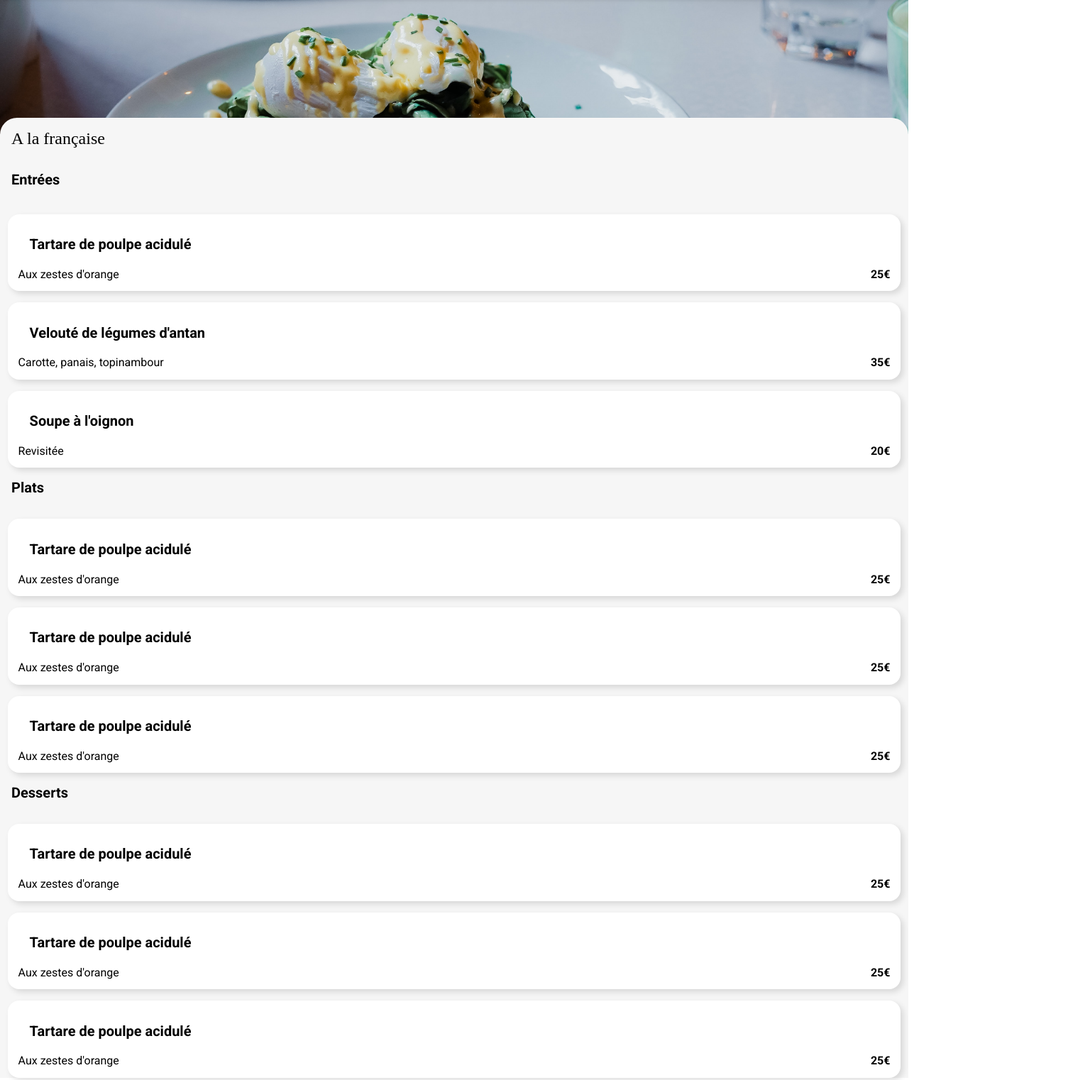
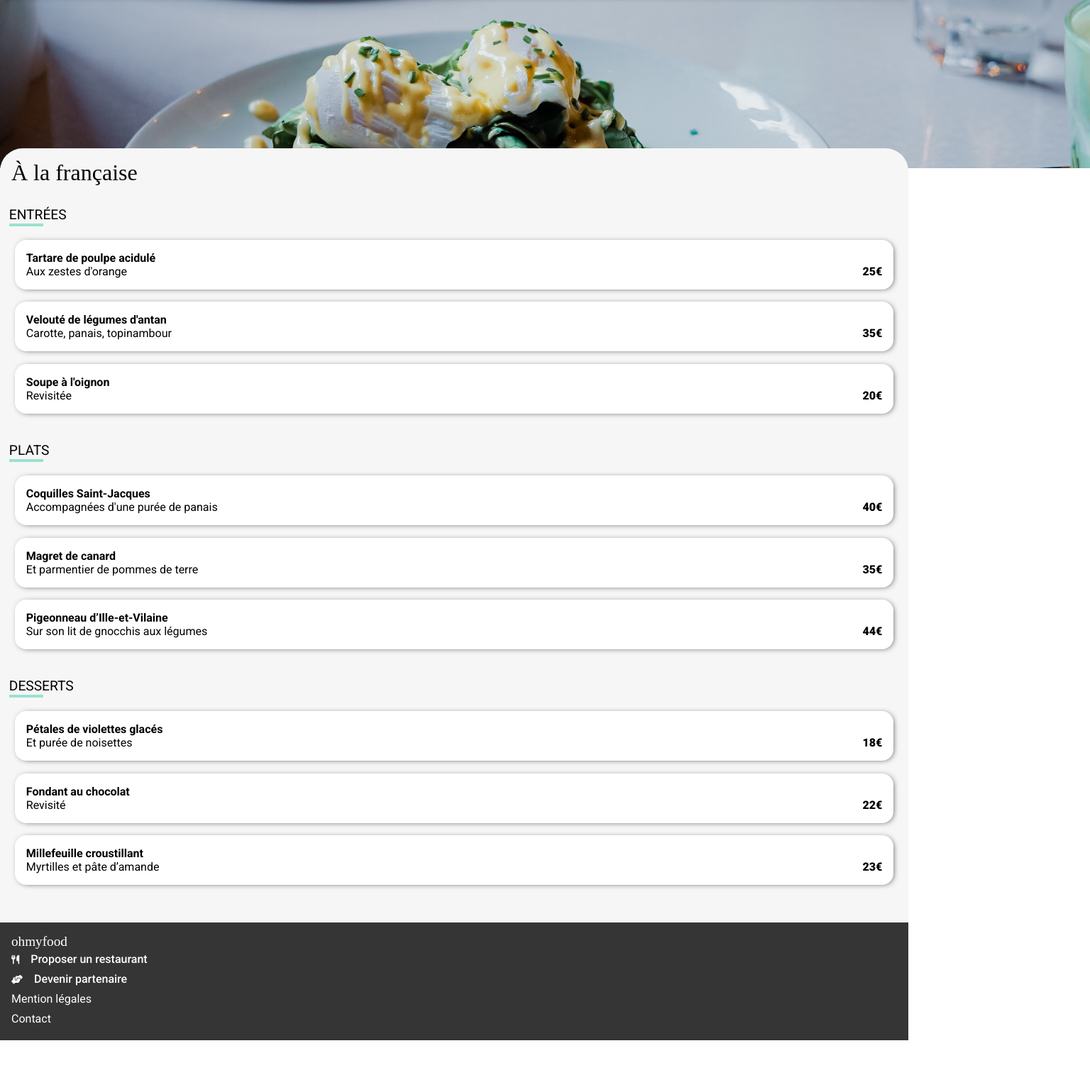
Before and after one commit to boxtoboxyt/OhMyFood, a website: page Menu - À la française.html in a window 1280 px wide. Shown: the part 91-1613 px from the top of the page at 71% size, 1536 px wide, since content can reach past the window. After the commit the page ends 1557 px from the top, so only its background shows below. Drawn offline with Linux system fonts and the light colour scheme; a web font is replaced by a local one.

Commit message:
Modification html + de clarté / animations boutons

```diff
--- a/Menu - À la française.html
+++ b/Menu - À la française.html
@@ -9,8 +9,12 @@
     <title>Oh My Food! RGA</title>
 </head>
 <body>
+
+  <body id="homepage">
+    <div class="loader"></div>
+
     <header class="header">
-        <div class="arrow"><a href="../index.html"><i class="fas fa-arrow-left"></i></a></div>
+        <div class="fleche"><a href="../index.html"><i class="fas fa-arrow-left"></i></a></div>
         <a href="index.html"><h1 class="logo">ohmyfood</h1></a>
     </header>
 
@@ -18,91 +22,134 @@
         <section>
             <img class="menus_img" src="public\img\restaurants\francaise.jpg" alt="">
         </section>
+
+        <div class="restaurant-titre">
+          <h1>À la française</h1>
+        </div>
+
+        <main class="restaurant-section">
+
             <section class="menus">
-            <div class="menus_titre"><h1>A la française</h1></div>
-            <ul class="menu_entree">
 
-                <h3 class="menu_titre">Entrées</h3>
-                <li class="menu">
-                    <h2 class="menu_titre">Tartare de poulpe acidulé</h2>
-                    <div class="menu_info">
+              <div class="menus_categorie">
+                <h3>Entrées</h3>
+
+                <div class="menu_categorie-list">
+                  <div class="menu-infos">
+                    <div class="menu-infos_description">
+                      <h4>Tartare de poulpe acidulé</h4>
                       <p>Aux zestes d'orange</p>
-                        <span><strong>25€</strong></span>
                     </div>
-                </li>
+                    <span class="menu-infos_prix">25€</span>
+                    <div class="menu-infos_validation">
+                        <i class="fa-solid fa-circle-check"></i>
+                    </div>
+                  </div>
 
-                <li class="menu">
-                    <h2 class="menu_titre">Velouté de légumes d'antan</h2>
-                    <div class="menu_info">
+                  <div class="menu-infos">
+                    <div class="menu-infos_description">
+                      <h4>Velouté de légumes d'antan</h4>
                       <p>Carotte, panais, topinambour</p>
-                        <span><strong>35€</strong></span>
                     </div>
-                </li>
+                    <span class="menu-infos_prix">35€</span>
+                    <div class="menu-infos_validation">
+                        <i class="fa-solid fa-circle-check"></i>
+                    </div>
+                  </div>
 
-                <li class="menu">
-                    <h2 class="menu_titre">Soupe à l'oignon
-                    </h2>
-                    <div class="menu_info">
+                  <div class="menu-infos">
+                    <div class="menu-infos_description">
+                      <h4>Soupe à l'oignon</h4>
                       <p>Revisitée</p>
-                        <span><strong>20€</strong></span>
                     </div>
-                </li>
-            </ul>
+                    <span class="menu-infos_prix">20€</span>
+                    <div class="menu-infos_validation">
+                        <i class="fa-solid fa-circle-check"></i>
+                    </div>
+                  </div>
+                </div>
 
-            <ul class="plats">
-                <h3 class="menu_titre">Plats</h3>
-                <li class="menu">
-                    <h2 class="menu_titre">Tartare de poulpe acidulé</h2>
-                    <div class="menu_info">
-                        <p>Aux zestes d'orange</p>
-                        <span><strong>25€</strong></span>
+
+              <div class="menus_categorie">
+                <h3>Plats</h3>
+
+                <div class="menu_categorie-list">
+                <div class="menu-infos">
+                  <div class="menu-infos_description">
+                    <h4>Coquilles Saint-Jacques</h4>
+                    <p>Accompagnées d'une purée de panais</p>
                   </div>
-                </li>
+                  <span class="menu-infos_prix">40€</span>
+                  <div class="menu-infos_validation">
+                      <i class="fa-solid fa-circle-check"></i>
+                  </div>
+                </div>
 
-                <li class="menu">
-                    <h2 class="menu_titre">Tartare de poulpe acidulé</h2>
-                    <div class="menu_info">
-                        <p>Aux zestes d'orange</p>
-                        <span><strong>25€</strong></span>
+                <div class="menu-infos">
+                  <div class="menu-infos_description">
+                    <h4>Magret de canard</h4>
+                    <p>Et parmentier de pommes de terre</p>
                   </div>
-                </li>
+                  <span class="menu-infos_prix">35€</span>
+                  <div class="menu-infos_validation">
+                      <i class="fa-solid fa-circle-check"></i>
+                  </div>
+                </div>
 
-                <li class="menu">
-                    <h2 class="menu_titre">Tartare de poulpe acidulé</h2>
-                    <div class="menu_info">
-                        <p>Aux zestes d'orange</p>
-                        <span><strong>25€</strong></span>
+                <div class="menu-infos">
+                  <div class="menu-infos_description">
+                    <h4>Pigeonneau d’Ille-et-Vilaine</h4>
+                    <p>Sur son lit de gnocchis aux légumes</p>
                   </div>
-                </li>
-            </ul>
+                  <span class="menu-infos_prix">44€</span>
+                  <div class="menu-infos_validation">
+                      <i class="fa-solid fa-circle-check"></i>
+                  </div>
+                </div>
+                </div>
+              </div>
+              </div>
 
-            <ul class="desserts">
-                <h3 class="menu_titre">Desserts</h3>
-                <li class="menu">
-                    <h2 class="menu_titre">Tartare de poulpe acidulé</h2>
-                    <div class="menu_info">
-                        <p>Aux zestes d'orange</p>
-                        <span><strong>25€</strong></span>
+              <div class="menus_categorie">
+                <h3>Desserts</h3>
+                <div class="menu_categorie-list">
+                <div class="menu-infos">
+                  <div class="menu-infos_description">
+                    <h4>Pétales de violettes glacés</h4>
+                    <p>Et purée de noisettes</p>
                   </div>
-                </li>
+                  <span class="menu-infos_prix">18€</span>
+                  <div class="menu-infos_validation">
+                      <i class="fa-solid fa-circle-check"></i>
+                  </div>
+                </div>
 
-                <li class="menu">
-                    <h2 class="menu_titre">Tartare de poulpe acidulé</h2>
-                    <div class="menu_info">
-                        <p>Aux zestes d'orange</p>
-                        <span><strong>25€</strong></span>
+                <div class="menu-infos">
+                  <div class="menu-infos_description">
+                    <h4>Fondant au chocolat</h4>
+                    <p>Revisité</p>
                   </div>
-                </li>
+                  <span class="menu-infos_prix">22€</span>
+                  <div class="menu-infos_validation">
+                      <i class="fa-solid fa-circle-check"></i>
+                  </div>
+                </div>
 
-                <li class="menu">
-                    <h2 class="menu_titre">Tartare de poulpe acidulé</h2>
-                    <div class="menu_info">
-                        <p>Aux zestes d'orange</p>
-                        <span><strong>25€</strong></span>
+                <div class="menu-infos">
+                  <div class="menu-infos_description">
+                    <h4>Millefeuille croustillant</h4>
+                    <p>Myrtilles et pâte d’amande</p>
                   </div>
-                </li>
-            </ul>
+                  <span class="menu-infos_prix">23€</span>
+                  <div class="menu-infos_validation">
+                      <i class="fa-solid fa-circle-check"></i>
+                  </div>
+                </div>
+                </div>
+              </div>
+            </div>
             </section>
+
     </main>
 
     <footer class="footer">
--- a/sass/pages/_francaise.scss
+++ b/sass/pages/_francaise.scss
@@ -1,63 +1,113 @@
+
 
 .menus_img {
-    border-radius: 0px;
-    z-index: -1;
+    border-radius: 0;
+    object-fit: cover;
+    height: 15rem;
+    width: 120%;
 }
 
-.menus {
+.restaurant-titre {
+  margin-top: -2rem;
+  position: relative;
+  background-color: $color-grey2;
+  border-radius: 2rem 2rem 0 0;
+  padding: 1rem;
+
+}
+
+.restaurant-section {
+    padding: 0.8rem;
     background-color: $color-grey2;
-    z-index: 1;
-    width: 100%;
-    margin: -1.7rem 0 1.5rem 0;
-    border-radius: 1.5rem 1.5rem 0 0;
-    position: relative;
+    margin-top: -1rem;
 
-    &_titre {
-        padding: 1rem;
+    h3 {
+        text-transform: uppercase;
+        font-weight: 400;
+        font-size: 1.2rem;
+        margin: 1rem 0 1rem 0;
+        position: relative;
+      margin-bottom: 1rem;
+      &::after {
+        content: "";
+        position: absolute;
+        top: 1.5rem;
+        left: 0;
+        height: 0.25rem;
+        width: 3rem;
+        background-color: $color-tertiary;
     }
 }
+ }
 
-.menu_entree {
-    display: flex;
-    flex-direction: column;
-    list-style-type: none;
+.menu_categorie-list {
+    display: grid;
+    grid-template-columns: 1fr;
+    grid-template-rows: repeat(3, 1fr);
+    grid-row-gap: 0.1rem;
+    margin-bottom: 2rem;
 }
 
-.menu_titre {
-    padding: 1rem;
-}
+.menu-infos {
+    background-color: white;
+    border-radius: 1rem;
+    display: flex;
+    margin: 0.5rem;
+    box-shadow: 2px 1px 8px -3px $color-grey3;
+    overflow: hidden;
+    cursor: pointer;
+    transition: padding-right 0.8s ease;
 
-.menu {
-background-color: white;
-border-radius: 1rem;
-padding: 0.9rem;
-margin: 1rem 0.7rem 0rem 0.7rem;
-box-shadow: 0.25rem 0.25rem 0.5rem rgba(0, 0, 0, 0.125);
+    &:hover {
+      padding-right: 4rem;
 
 
-    &_titre {
-    margin: 0;
-    margin-bottom: 0.3rem;
-    font-size: 20px;
-    font-weight: black;
+      i {
+        animation: rotate-center 0.6s ease-in-out;
+
+        @keyframes rotate-center {
+          0% {
+            -webkit-transform: rotate(0);
+                    transform: rotate(0);
+          }
+          100% {
+            -webkit-transform: rotate(360deg);
+                    transform: rotate(360deg);
+          }
+      }
+    }  }
+
+
+
+    &_prix {
+        margin-left: auto;
+          font-weight: 900;
+          padding: 1rem;
+          display: flex;
+          align-items: flex-end;
     }
 
-    &_info {
-        display: flex;
-        justify-content: space-between;
+    &_description {
+        padding: 1rem;
+          overflow: hidden;
+          h4,
+          p {
+            overflow: hidden;
+            white-space: nowrap;
+            text-overflow: ellipsis;
+          }
     }
 
-    &_prix {
-
-    }
-
-    }
+    &_validation {
+      background-color: #99e2d0;
+      border-radius: 0 1rem 1rem 0;
+      display: grid;
+      margin-right: -4rem;
+      place-items: center;
+      width: 4rem;
+      color: white;
+      font-size: 1.5rem;
 
 
-.plats {
-    list-style-type: none;
 }
-
-.desserts {
-    list-style-type: none;
-}
+ }
--- /dev/null
+++ b/sass/utils/_mixins.scss
@@ -0,0 +1,22 @@
+@mixin coeurBoutton {
+    z-index: 1;
+           color: #e471da;
+           background: -webkit-gradient(linear, left top, left bottom, from($color-primary), to(#e471da));
+	        -webkit-background-clip: text;
+	        -webkit-text-fill-color: transparent;
+            cursor: pointer;
+            animation: fadeIn 1s ease-in-out;
+
+            @keyframes fadeIn {
+                0% {
+                    -webkit-transform: translateZ(-80px);
+                            transform: translateZ(-80px);
+                    opacity: 0;
+                  }
+                  100% {
+                    -webkit-transform: translateZ(0);
+                            transform: translateZ(0);
+                    opacity: 1;
+                  }
+}
+ }
```
Also changed, not shown: sass/layout/_container.scss (+1 -20 lines), public/css/style.css, 1 other file. Lines whose indentation alone changed are shown as unchanged.
